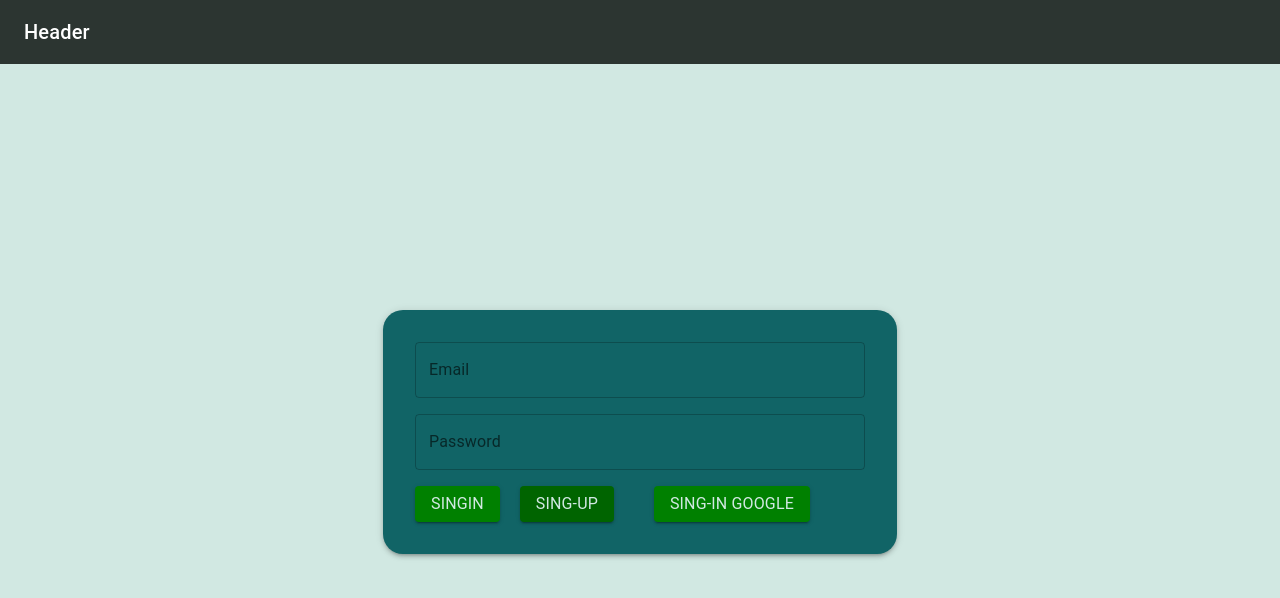
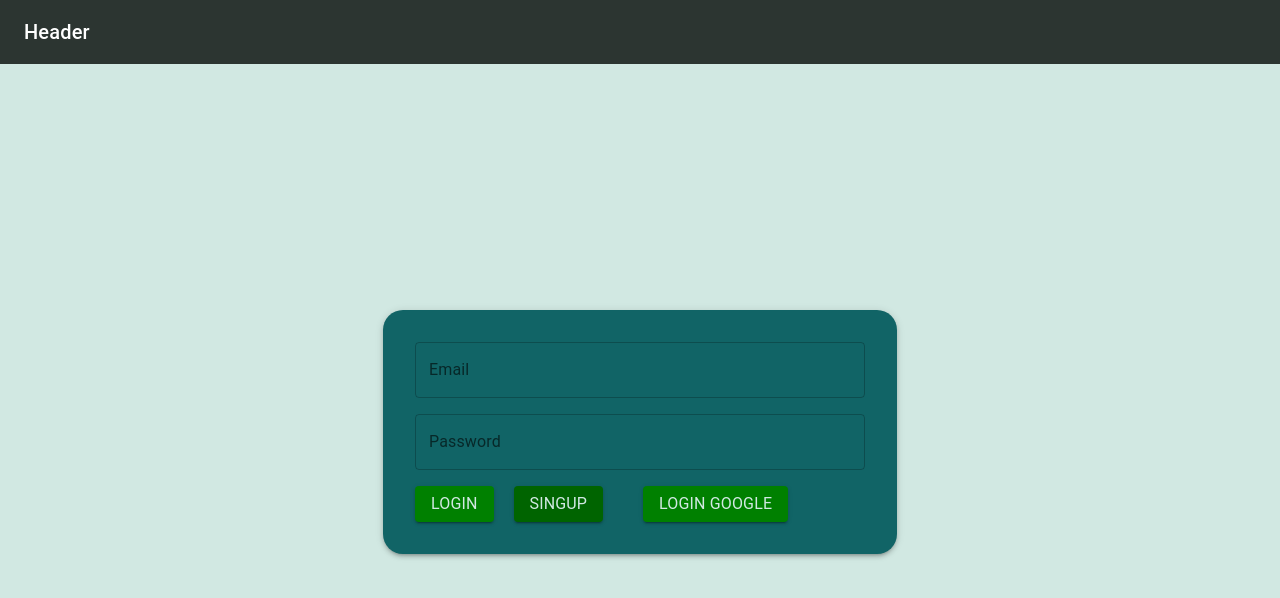
Before and after one commit to equ1rix/Candidate-app, a React (Create React App) app: page /singup in a window 1280 px wide. Shown: the top 598 px of the page. Built offline with nearby package versions, Linux system fonts and the light colour scheme; no server answers.

Commit message:
fix(src): fix .env and add i18n

```diff
--- a/package.json
+++ b/package.json
@@ -19,9 +19,11 @@
     "@types/react-router-dom": "^5.3.3",
     "eslint": "^9.0.0",
     "firebase": "^10.11.1",
+    "i18next": "^23.11.3",
     "prettier": "^3.2.5",
     "react": "^18.3.1",
     "react-dom": "^18.2.0",
+    "react-i18next": "^14.1.1",
     "react-router-dom": "^6.23.0",
     "react-scripts": "5.0.1",
     "typescript": "^5.4.5",
--- a/src/helpers/firebaseConfig.tsx
+++ b/src/helpers/firebaseConfig.tsx
@@ -2,7 +2,7 @@ import { initializeApp } from 'firebase/app';
 import { GoogleAuthProvider, getAuth } from 'firebase/auth';
 
 const firebaseConfig = {
-  apiKey: process.env.APP_FIREBASE_API_KEY,
+  apiKey: process.env.REACT_APP_FIREBASE_API_KEY,
   authDomain: 'candidate-app-4cbf7.firebaseapp.com',
   databaseURL:
     'https://candidate-app-4cbf7-default-rtdb.europe-west1.firebasedatabase.app',
--- /dev/null
+++ b/src/helpers/i18n/en.json
@@ -0,0 +1,4 @@
+{
+  "singup": "Sing Up",
+  "login": "Log In"
+}
--- a/src/pages/SingIn/index.tsx
+++ b/src/pages/SingIn/index.tsx
@@ -1,6 +1,7 @@
 import { useContext, useState } from 'react';
+import { useTranslation } from 'react-i18next';
+import { useNavigate } from 'react-router-dom';
 import { Box, Button, FormControl, Grid, TextField } from '@mui/material';
-import { useNavigate } from 'react-router-dom';
 
 import { modalBG, title } from 'helpers/styles';
 import { UserAuthContext } from 'context/UserAuthContext';
@@ -13,6 +14,7 @@ const SingIn = () => {
   const [password, setPassword] = useState<string>('');
   const { logIn, googleAuth } = useContext(UserAuthContext);
   const navigate = useNavigate();
+  const { t } = useTranslation();
 
   const handleEmailChange = (e: React.ChangeEvent<HTMLInputElement>) => {
     setEmail(e.target.value);
@@ -87,21 +89,21 @@ const SingIn = () => {
                   variant="contained"
                   sx={{ backgroundColor: 'green' }}
                 >
-                  <Label label="SingUp" />
+                  <Label label={t('singup')} />
                 </Button>
                 <Button
                   type="submit"
                   variant="contained"
                   sx={{ backgroundColor: 'darkgreen', marginLeft: '20px' }}
                 >
-                  <Label label="LogIn" />
+                  <Label label={t('login')} />
                 </Button>
                 <Button
                   onClick={handleGoogleSignIn}
                   variant="contained"
                   sx={{ backgroundColor: 'green', marginLeft: '40px' }}
                 >
-                  <Label label="Sing-In google" />
+                  <Label label={`${t('login')} google`} />
                 </Button>
               </Grid>
             </Grid>
--- a/src/pages/SingUp/index.tsx
+++ b/src/pages/SingUp/index.tsx
@@ -1,7 +1,8 @@
 import React, { useContext, useState } from 'react';
-import { Box, Button, FormControl, Grid, TextField } from '@mui/material';
+import { useTranslation } from 'react-i18next';
 import { useNavigate } from 'react-router-dom';
 import { getFirestore, setDoc, getDoc, doc } from 'firebase/firestore';
+import { Box, Button, FormControl, Grid, TextField } from '@mui/material';
 
 import { UserAuthContext } from 'context/UserAuthContext';
 import { auth } from 'helpers/firebaseConfig';
@@ -15,6 +16,7 @@ const Authpage = () => {
   const [password, setPassword] = useState<string>('');
   const { signUp, googleAuth } = useContext(UserAuthContext);
   const navigate = useNavigate();
+  const { t } = useTranslation();
 
   const handleEmailChange = (e: React.ChangeEvent<HTMLInputElement>) => {
     setEmail(e.target.value);
@@ -104,21 +106,21 @@ const Authpage = () => {
                   variant="contained"
                   sx={{ backgroundColor: 'green' }}
                 >
-                  <Label label="SingIn" />
+                  <Label label={t('login')} />
                 </Button>
                 <Button
                   type="submit"
                   variant="contained"
                   sx={{ backgroundColor: 'darkgreen', marginLeft: '20px' }}
                 >
-                  <Label label="Sing-Up" />
+                  <Label label={t('singup')} />
                 </Button>
                 <Button
                   onClick={handleGoogleSignIn}
                   variant="contained"
                   sx={{ backgroundColor: 'green', marginLeft: '40px' }}
                 >
-                  <Label label="Sing-In google" />
+                  <Label label={`${t('login')} google`} />
                 </Button>
               </Grid>
             </Grid>
```
Also changed, not shown: src/helpers/i18n/i18n.tsx (added, +16 -0 lines), 1 other file (tests, documents, lock files or other folders).
